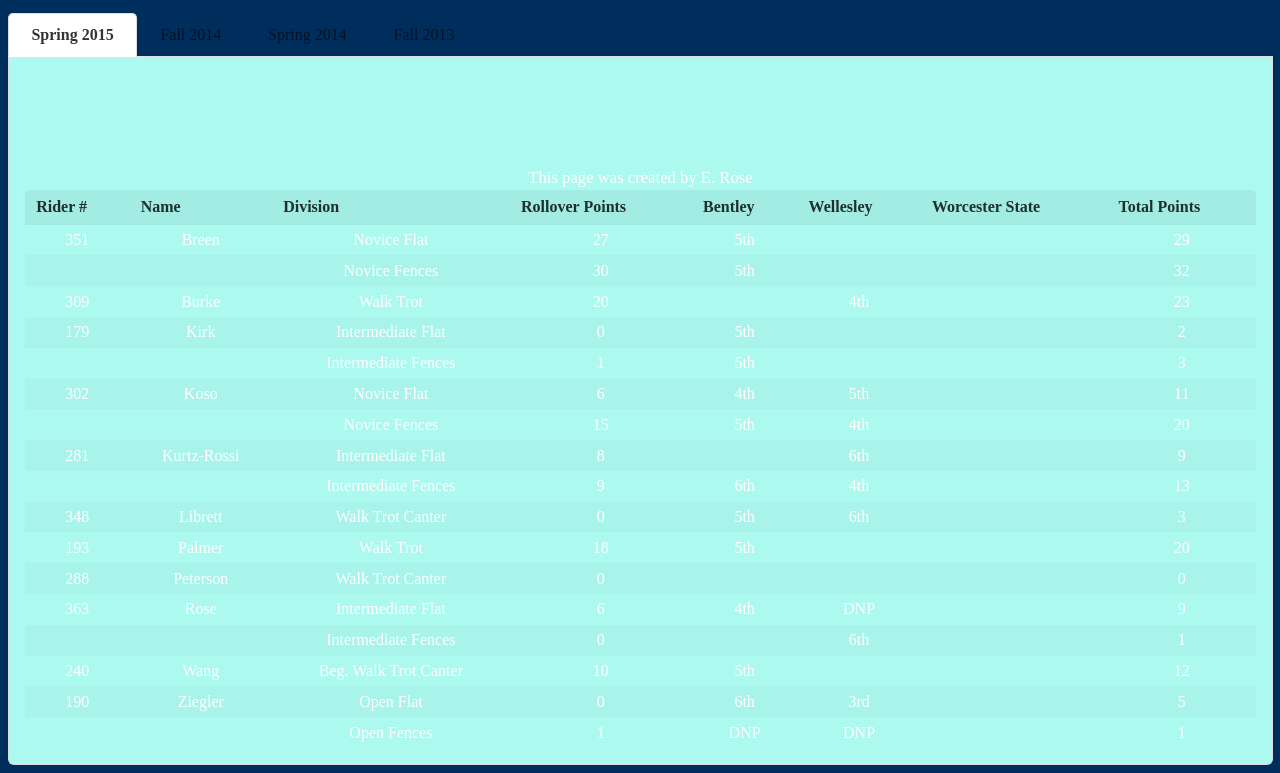
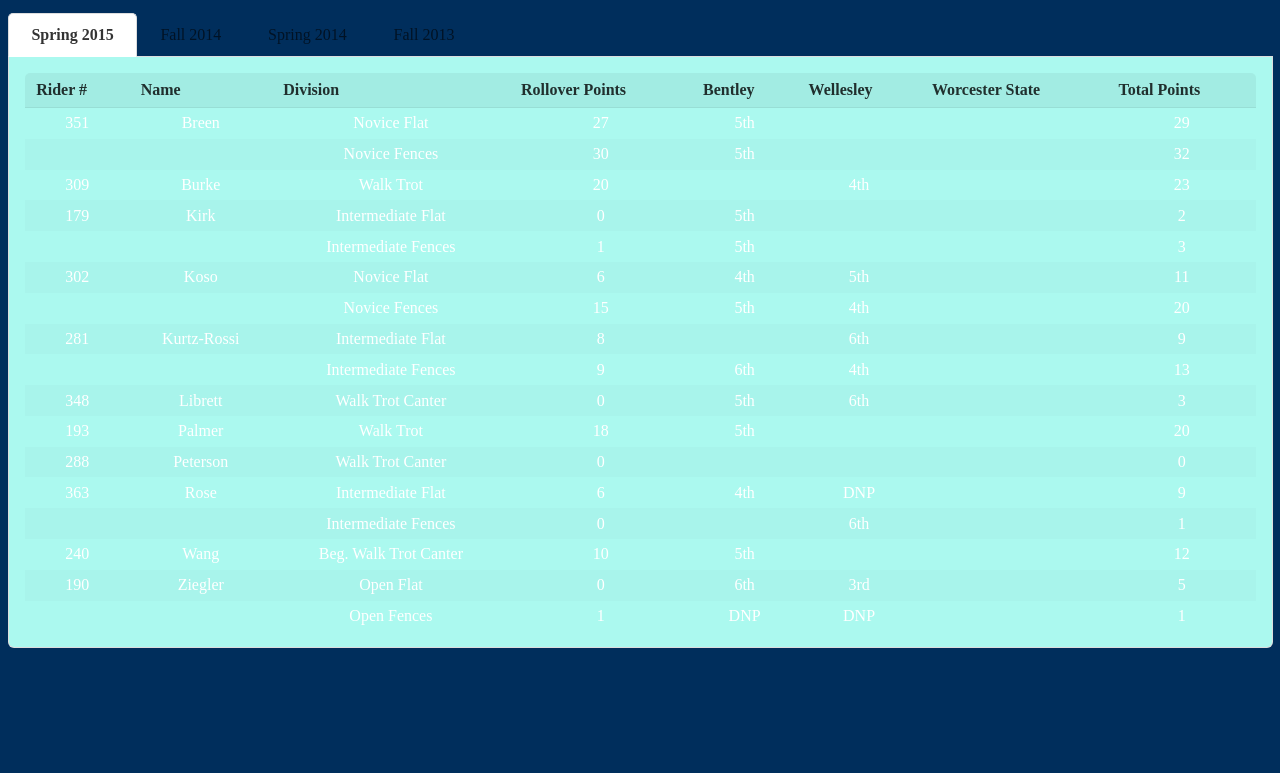
Before and after one commit to coldwellop1/equestrianevents, a plain HTML site: page results.html in a window 1280 px wide. Shown: the part 102-875 px from the top of the page. After the commit the page ends 800 px from the top, so only its background shows below. Drawn offline with nearby package versions, Linux system fonts and the light colour scheme.

Commit message:
Update results.html

```diff
--- a/results.html
+++ b/results.html
@@ -286,13 +286,6 @@
 
 <!-- end page content -->
 
-	<br>
-	<br>
-	<br>
-	<br>
-	<br>
-	<footer> <small>This page was created by E. Rose</small></footer>
-
 
 
   <script src="http://code.jquery.com/jquery-1.10.2.min.js"></script>
```
